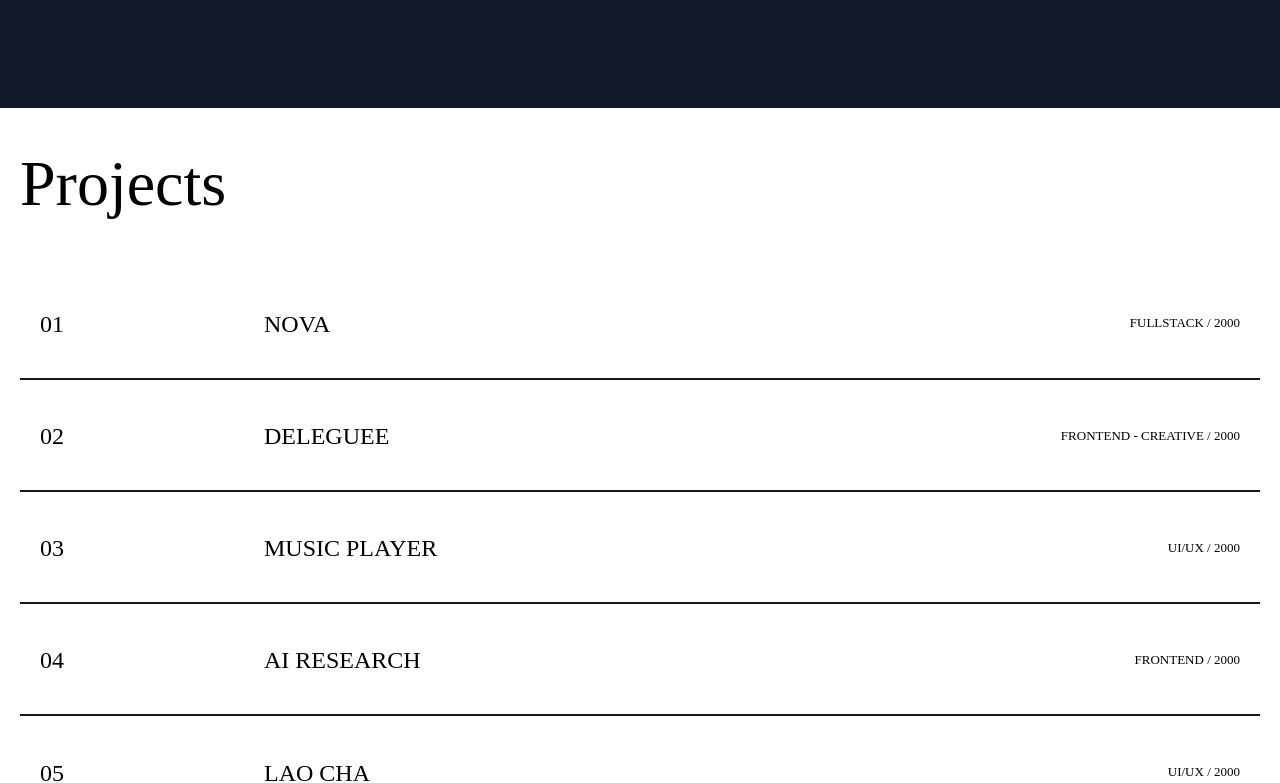
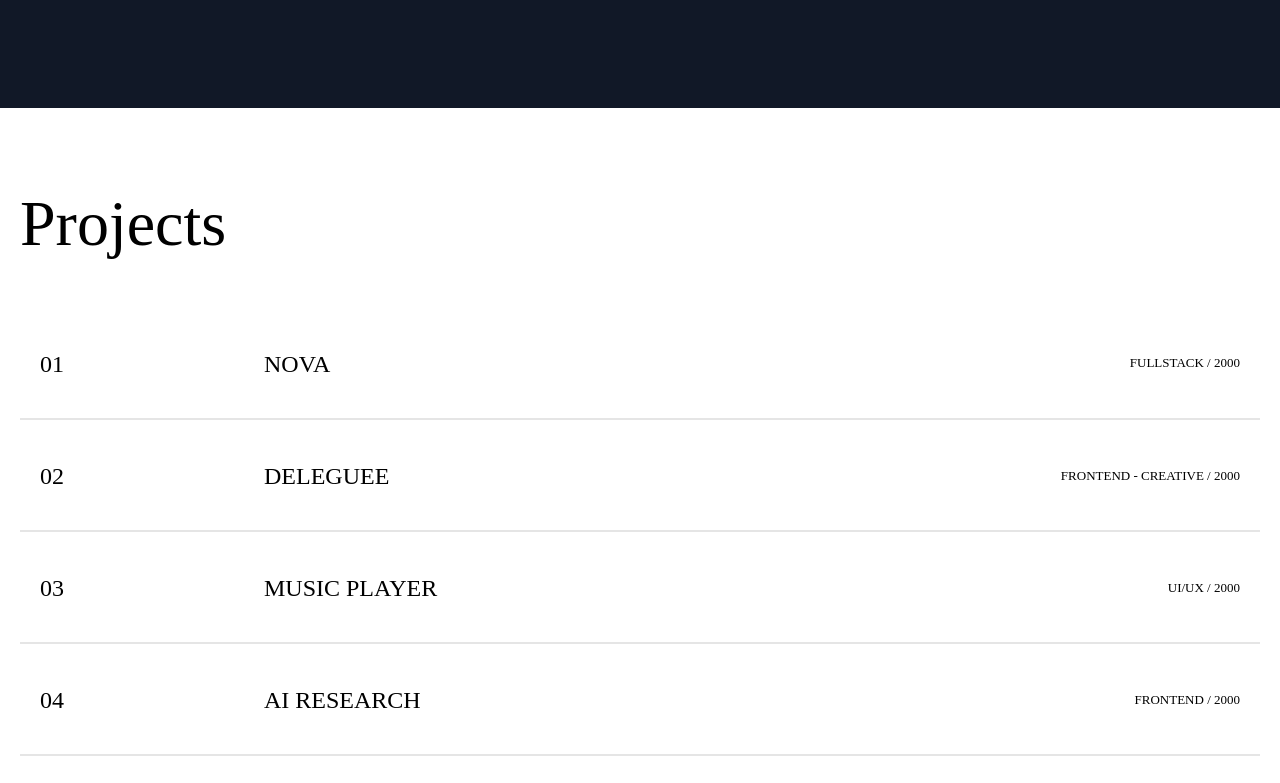
Before and after one commit to mathieusouflis/mathieusouflis-portfolio-2025, a React (Vite) app: page / in a window 1280 px wide. Shown: the part 1000-1783 px from the top of the page. Built offline with nearby package versions, Linux system fonts and the light colour scheme; a web font is replaced by a local one.

Commit message:
color fix + mt on projects section

```diff
--- a/src/components/project/Project.jsx
+++ b/src/components/project/Project.jsx
@@ -8,7 +8,7 @@ const Project = ({number=0, projectName="Project Name", type="type", videoUrl=""
     const {setText} = useContext(CursorTextContext);
 
     return (
-        <LinkWithLoader to={`/works/${projectName.replace(' ', '-').toLowerCase()}`} onMouseOver={() => setText("explore")} onMouseLeave={() => setText('')} className={`p-5 flex flex-row justify-between items-center w-full border border-neutral-900 border-x-0 group max-h-1/5 h-1/5 hover:h-full relative overflow-hidden transition-all duration-500 ${className}`}>
+        <LinkWithLoader to={`/works/${projectName.replace(' ', '-').toLowerCase()}`} onMouseOver={() => setText("explore")} onMouseLeave={() => setText('')} className={`p-5 flex flex-row justify-between items-center w-full border border-neutral-200 border-x-0 group max-h-1/5 h-1/5 hover:h-full relative overflow-hidden transition-all duration-500 ${className}`}>
             <div className="flex flex-row gap-[200px] items-center">
                 <Header2>{number >= 10 ? number : `0${number}`}</Header2>
                 <Header2 className="uppercase" >{projectName}</Header2>
--- a/src/views/index.jsx
+++ b/src/views/index.jsx
@@ -25,7 +25,7 @@ function Index() {
       <div className='flex px-[10px] py-[90px] bg-gray-900 justify-center'>
         <Display className="text-white after:bg-white"><span className='text-indigo-400'>UX / UI</span> Designer</Display>
       </div>
-      <div className='px-5 py-[50px] flex flex-col gap-16 h-screen max-w-screen'>
+      <div className='px-5 mt-10 py-[50px] flex flex-col gap-16 h-screen max-w-screen'>
         <Header1>Projects</Header1>
         <div className='flex flex-col justify-self-center h-4/5 max-w-full'>
           <Project className='border-t-0' number={1} projectName={project1.title} type={project1.types.join(" - ")} year={project1.year} videoUrl={project1.cover}/>
```
